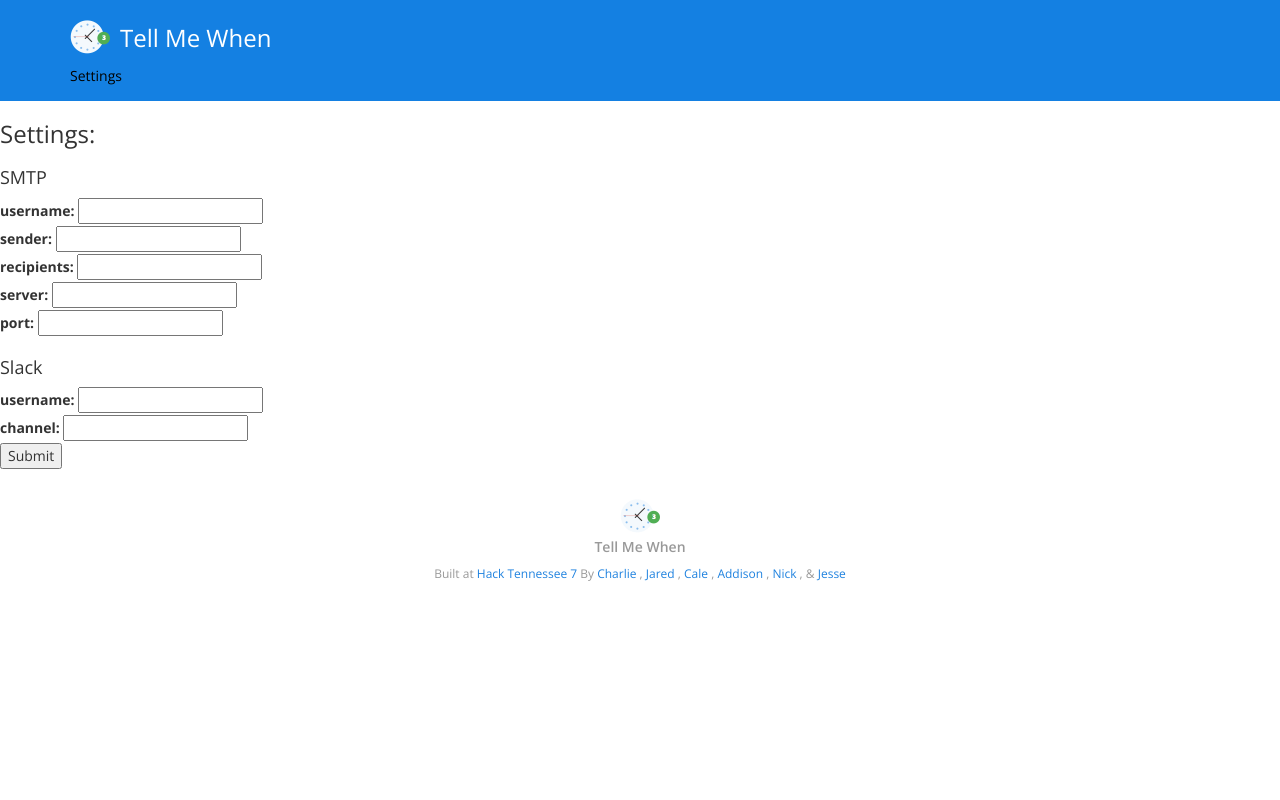
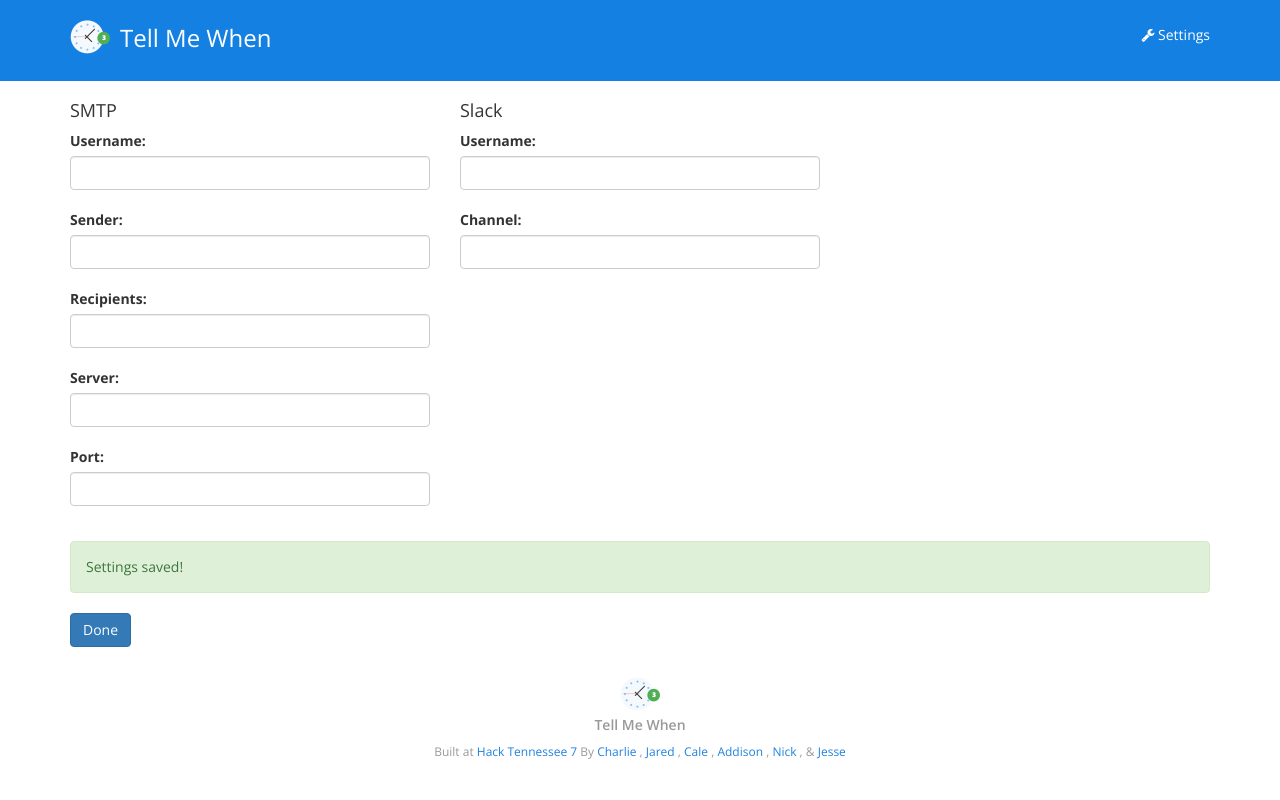
Before and after one commit to cpenner461/tellmewhen, a Flask app: page /settings in a window 1280 px wide. Run offline with Flask 2, Linux system fonts and the light colour scheme; some libraries are stand-ins or nearby versions.

Commit message:
Update settings screen

```diff
--- a/tmw/static/css/style.css
+++ b/tmw/static/css/style.css
@@ -21,6 +21,16 @@ a {
 header {
   background-color: #1480E2;
   padding-bottom: 15px;
+}
+
+header a {
+  color: white;
+}
+
+header a:hover {
+  color: white !important;
+  opacity: .8;
+  text-decoration: none;
 }
 
 section {
@@ -57,6 +67,10 @@ footer {
 
 .no-events {
   border-top: none !important;
+}
+
+.header-navigation {
+  padding-top: 25px;
 }
 
 .success {
--- a/tmw/templates/base.html
+++ b/tmw/templates/base.html
@@ -30,8 +30,14 @@
   <header>
   <div class="container-fluid">
     <div class="container">
-      <h1 class="logo">Tell Me When</h1>
-      <a href="/settings" style="color: black">Settings</a>
+      <div class="row">
+        <div class="col-sm-6">
+          <h1 class="logo"><a href="/">Tell Me When</a></h1>
+        </div>
+        <div class="col-sm-6 text-right">
+          <p class="header-navigation"><a href="/settings"><i class="fa fa-wrench"></i> Settings</a></p>
+        </div>
+      </div>
     </div>
   </header>
 
--- a/tmw/templates/settings.html
+++ b/tmw/templates/settings.html
@@ -2,31 +2,45 @@
 
 {% block content %}
 
-<h3>Settings:</h3>
+<div class="container">
+  <div class="row">
+    <form action="/settings" method="post">
+    <div class="col-sm-4">
+      <div class="form-group">
         <h2>SMTP</h2>
-<form action="/settings" method="post">
-<label for="smtp-username">username:</label>
-<input type="text" name="smtp-username">
+          <label for="smtp-username">Username:</label>
+          <input type="text" name="smtp-username" class="form-control">
           <br>
-<label for="smtp-sender">sender:</label>
-<input type="text" name="smtp-sender">
+          <label for="smtp-sender">Sender:</label>
+          <input type="text" name="smtp-sender" class="form-control">
           <br>
-<label for="smtp-recipients">recipients:</label>
-<input type="text" name="smtp-recipients">
+          <label for="smtp-recipients">Recipients:</label>
+          <input type="text" name="smtp-recipients" class="form-control">
           <br>
-<label for="smtp-server">server:</label>
-<input type="text" name="smtp-server">
+          <label for="smtp-server">Server:</label>
+          <input type="text" name="smtp-server" class="form-control">
           <br>
-<label for="smtp-port">port:</label>
-<input type="number" name="smtp-port">
+          <label for="smtp-port">Port:</label>
+          <input type="number" name="smtp-port" class="form-control">
+          <br>
+      </div>
+    </div>
+    <div class="col-sm-4">
+      <div class="form-group">
           <h2>Slack</h2>
-<label for="slack-username">username:</label>
-<input type="text" name="slack-username">
+          <label for="slack-username">Username:</label>
+          <input type="text" name="slack-username" class="form-control">
           <br>
-<label for="slack-channel">channel:</label>
-<input type="text" name="slack-channel">
+          <label for="slack-channel">Channel:</label>
+          <input type="text" name="slack-channel" class="form-control">
           <br>
-<input type="submit">
+      </div>
+    </div>
+  </div>
+  <div class="alert alert-success" role="alert">Settings saved!</div>
+  <input type="submit" class="btn btn-primary" Value="Done">
   </form>
+</div>
+
 
 {% endblock %}
```
Lines whose indentation alone changed are shown as unchanged.
